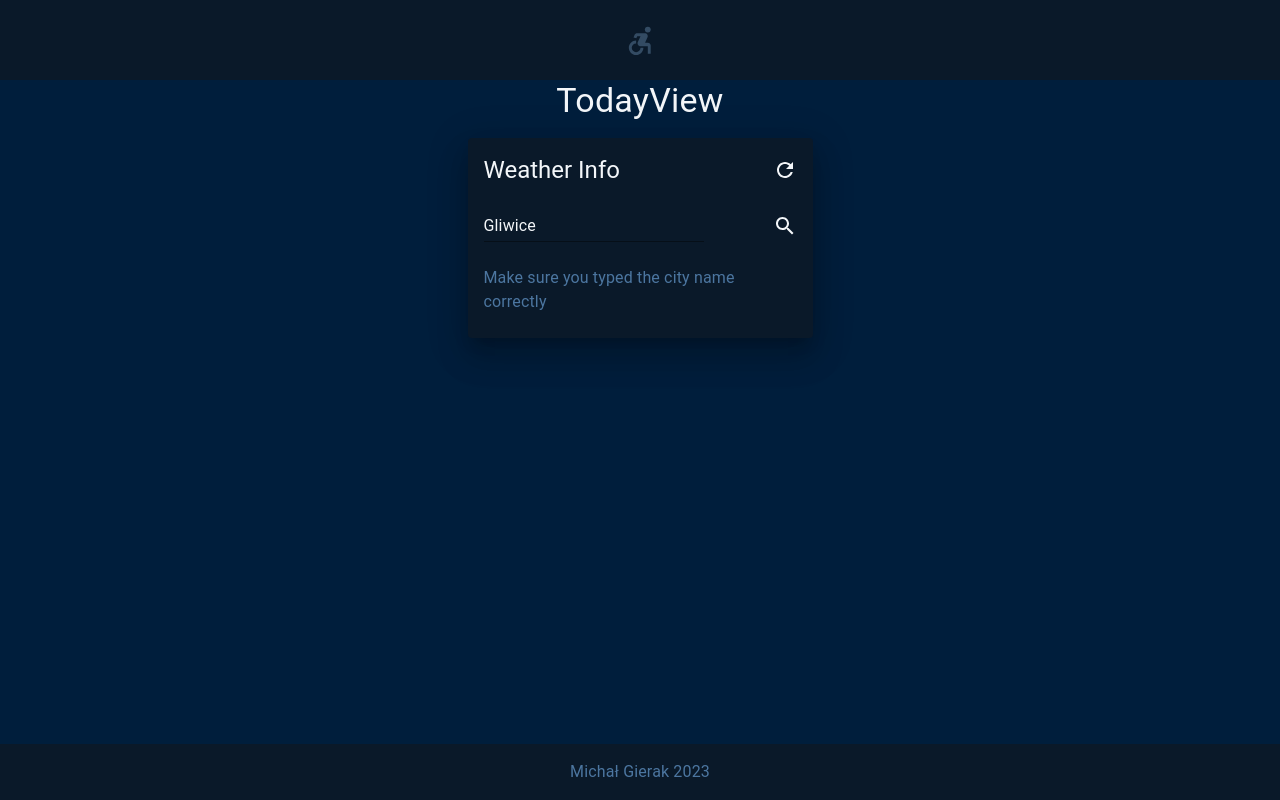
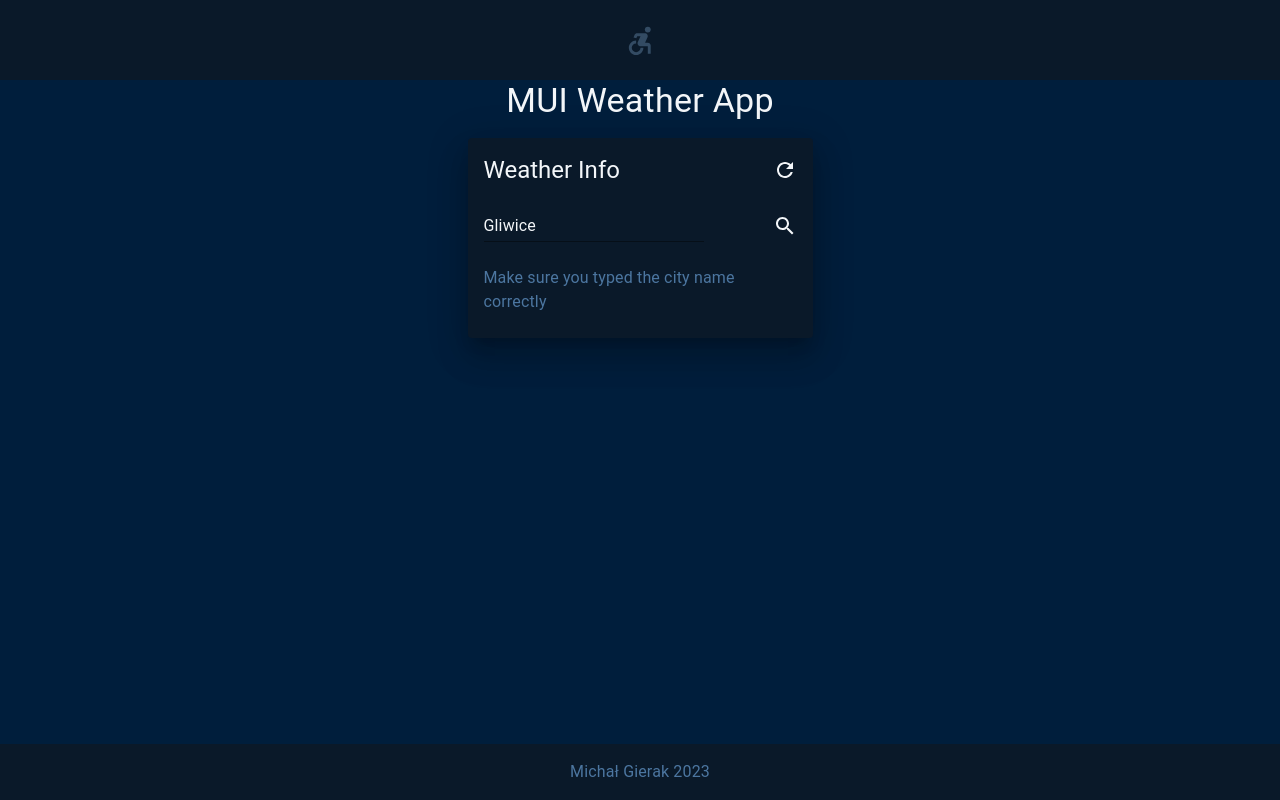
Before and after one commit to Gromzi/mui_weather_app, a React (Vite) app: page / in a window 1280 px wide. Built offline with nearby package versions, Linux system fonts and the light colour scheme; no server answers.

Commit message:
Change today view header to "MUI Weather App"

```diff
--- a/src/App.tsx
+++ b/src/App.tsx
@@ -9,8 +9,8 @@ function App() {
   const [accessibilityView, setAccessibilityView] = useState(false)
 
   const accessibilityViewSetter = () => {
+    console.log(`Accessibility view: ${accessibilityView}`)
     setAccessibilityView(!accessibilityView)
-    console.log(`Accessibility view: ${accessibilityView}`)
   }
 
   return (
@@ -18,9 +18,7 @@ function App() {
       className="appContainer"
       sx={{ backgroundColor: 'primary.main' }}
     >
-      <UpperNavBar
-        accessibilityViewSetter={accessibilityViewSetter}
-      />
+      <UpperNavBar accViewSetter={accessibilityViewSetter} />
 
       <TodayView accView={accessibilityView} />
 
--- a/src/components/UpperNavBar.tsx
+++ b/src/components/UpperNavBar.tsx
@@ -2,7 +2,7 @@ import { Box } from '@mui/material'
 import AccessibleForwardIcon from '@mui/icons-material/AccessibleForward'
 import '../styles/_upperNavBar.scss'
 
-const UpperNavBar = ({ accessibilityViewSetter }: any) => {
+const UpperNavBar = ({ accViewSetter }: any) => {
   return (
     <Box
       sx={{
@@ -21,7 +21,7 @@ const UpperNavBar = ({ accessibilityViewSetter }: any) => {
         fontSize="large"
         sx={{ color: 'primary.light' }}
         onClick={() => {
-          accessibilityViewSetter
+          accViewSetter
           console.log('ACC')
         }}
       />
--- a/src/views/TodayView.tsx
+++ b/src/views/TodayView.tsx
@@ -14,7 +14,7 @@ const TodayView = ({ accView }: any) => {
       }}
     >
       <Typography variant="h4" align="center" sx={{ pt: 10 }}>
-        TodayView
+        MUI Weather App
       </Typography>
 
       <WeatherTodayCard accView={accView} />
```
